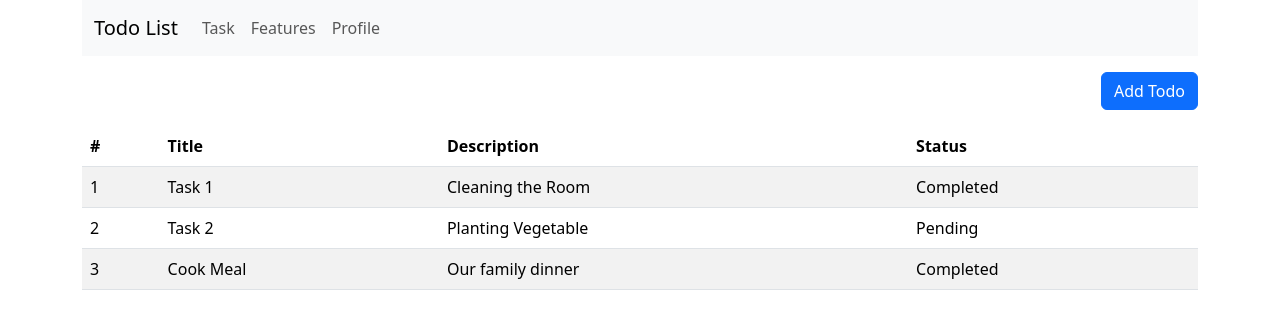
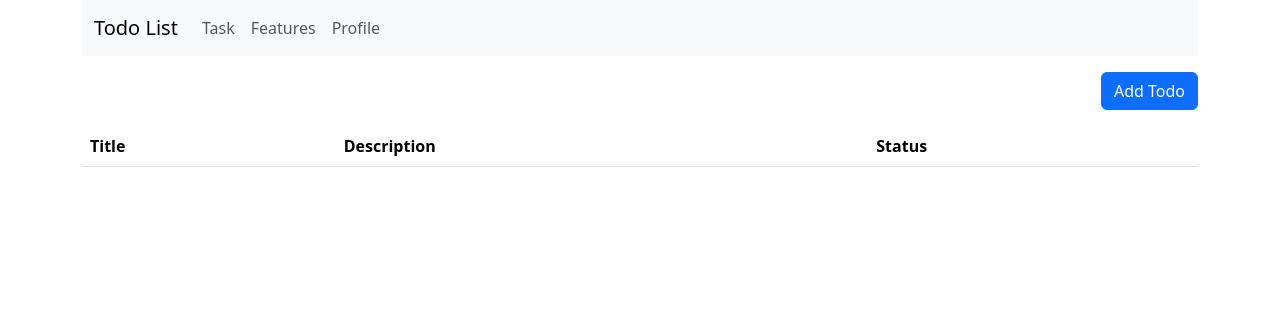
Before and after one commit to JamerSC/todo-list-react, a React (Create React App) app: page / in a window 1280 px wide. Shown: the top 328 px of the page. Built offline with nearby package versions, Linux system fonts and the light colour scheme.

Commit message:
Display sample data, Create & Display created Todo

```diff
--- a/src/App.js
+++ b/src/App.js
@@ -1,15 +1,21 @@
-//import Button from "react-bootstrap/Button";
-import TodoNav from "./components/TodoNav";
-import TodoModal from "./components/TodoModal";
+import { useState } from "react";
+import TodoNav from "./components/TodoNavBar";
+import TodoModal from "./components/TodoFormModal";
 import TodoTable from "./components/TodoTable";
 
 function App() {
+  const [todos, setTodos] = useState([]);
+
+  const handleAddTodo = (todo) => {
+    //console.log(todo);
+    setTodos((todos) => [...todos, todo]);
+  };
   return (
     <>
       <div className="container">
         <TodoNav />
-        <TodoModal />
-        <TodoTable />
+        <TodoModal onCreateTodo={handleAddTodo} />
+        <TodoTable todoItems={todos} />
       </div>
     </>
   );
--- a/src/components/TodoModal.js
+++ b/src/components/TodoFormModal.js
@@ -3,10 +3,40 @@ import Modal from "react-bootstrap/Modal";
 import Button from "react-bootstrap/Button";
 import Form from "react-bootstrap/Form";
 
-const TodoModal = () => {
+const TodoModal = ({ onCreateTodo }) => {
   const [show, setShow] = useState(false);
   const handleClose = () => setShow(false);
   const handleShow = () => setShow(true);
+  const [title, setTitle] = useState("");
+  const [description, setDescription] = useState("");
+  const [status, setStatus] = useState("");
+
+  const handleSubmit = (e) => {
+    e.preventDefault();
+    if (!title || !description || !status) {
+      console.log("All fields are required!");
+      alert("All Fields are Required!");
+      return;
+    }
+
+    // const id = crypto.randomUUID(); // generate a unique ID
+    // const id = crypto?.randomUUID?.() || Date.now().toString();
+    const id = Math.floor(Math.random() * 50) + 1; // Random no. 1-50
+    const newTodo = {
+      id,
+      title: title,
+      description: description,
+      status: status,
+    };
+
+    console.log(newTodo);
+    onCreateTodo(newTodo);
+
+    setTitle("");
+    setDescription("");
+    setStatus("");
+    setShow(false);
+  };
 
   return (
     <>
@@ -25,13 +55,15 @@ const TodoModal = () => {
           <Modal.Title>To Do</Modal.Title>
         </Modal.Header>
         <Modal.Body>
-          <Form>
+          <Form id="todoForm" onSubmit={handleSubmit}>
             <Form.Group className="mb-3">
               <Form.Label>Title</Form.Label>
               <Form.Control
                 type="text"
                 placeholder="Enter your todo title..."
                 autoFocus
+                value={title}
+                onChange={(e) => setTitle(e.target.value)}
               />
             </Form.Group>
             <Form.Group className="mb-3">
@@ -40,14 +72,19 @@ const TodoModal = () => {
                 as="textarea"
                 rows="3"
                 placeholder="Enter your todo description..."
+                value={description}
+                onChange={(e) => setDescription(e.target.value)}
               />
             </Form.Group>
             <Form.Group className="mb-3">
-              <Form.Select>
+              <Form.Select
+                value={status}
+                onChange={(e) => setStatus(e.target.value)}
+              >
                 <option>Select todo status...</option>
-                <option value="1">Pending</option>
-                <option value="2">In Progress</option>
-                <option value="3">Completed</option>
+                <option value="Pending">Pending</option>
+                <option value="In-progress">In-progress</option>
+                <option value="Completed">Completed</option>
               </Form.Select>
             </Form.Group>
           </Form>
@@ -56,7 +93,7 @@ const TodoModal = () => {
           <Button variant="secondary" onClick={handleClose}>
             Close
           </Button>
-          <Button variant="primary" onClick={handleClose}>
+          <Button type="submit" form="todoForm" variant="primary">
             Save
           </Button>
         </Modal.Footer>
--- a/src/components/TodoTable.js
+++ b/src/components/TodoTable.js
@@ -1,36 +1,27 @@
 import Table from "react-bootstrap/Table";
 
-const TodoTable = () => {
+const TodoTable = ({ todoItems }) => {
+  const todos = todoItems;
   return (
     <div className="mt-3">
       <Table striped hover>
         <thead>
           <tr>
-            <th>#</th>
+            {/* <th>#</th> */}
             <th>Title</th>
             <th>Description</th>
             <th>Status</th>
           </tr>
         </thead>
         <tbody>
-          <tr>
-            <td>1</td>
-            <td>Task 1</td>
-            <td>Cleaning the Room</td>
-            <td>Completed</td>
-          </tr>
-          <tr>
-            <td>2</td>
-            <td>Task 2</td>
-            <td>Planting Vegetable</td>
-            <td>Pending</td>
-          </tr>
-          <tr>
-            <td>3</td>
-            <td>Cook Meal</td>
-            <td>Our family dinner</td>
-            <td>Completed</td>
-          </tr>
+          {todos.map((todo) => (
+            <tr key={todo.id}>
+              {/* <td>{todo.id}</td> */}
+              <td>{todo.title}</td>
+              <td>{todo.description}</td>
+              <td>{todo.status}</td>
+            </tr>
+          ))}
         </tbody>
       </Table>
     </div>
--- a/src/style.css
+++ b/src/style.css
@@ -3,3 +3,14 @@
   padding: 0;
   box-sizing: border-box;
 }
+
+/* styles.css */
+.col-title {
+  width: 20%;
+}
+.col-description {
+  width: 50%;
+}
+.col-status {
+  width: 30%;
+}
```
Also changed, not shown: src/components/Data.js (added, +23 -0 lines), src/components/TodoNavBar.js (renamed from src/components/TodoNav.js), 1 other file (tests, documents, lock files or other folders).
